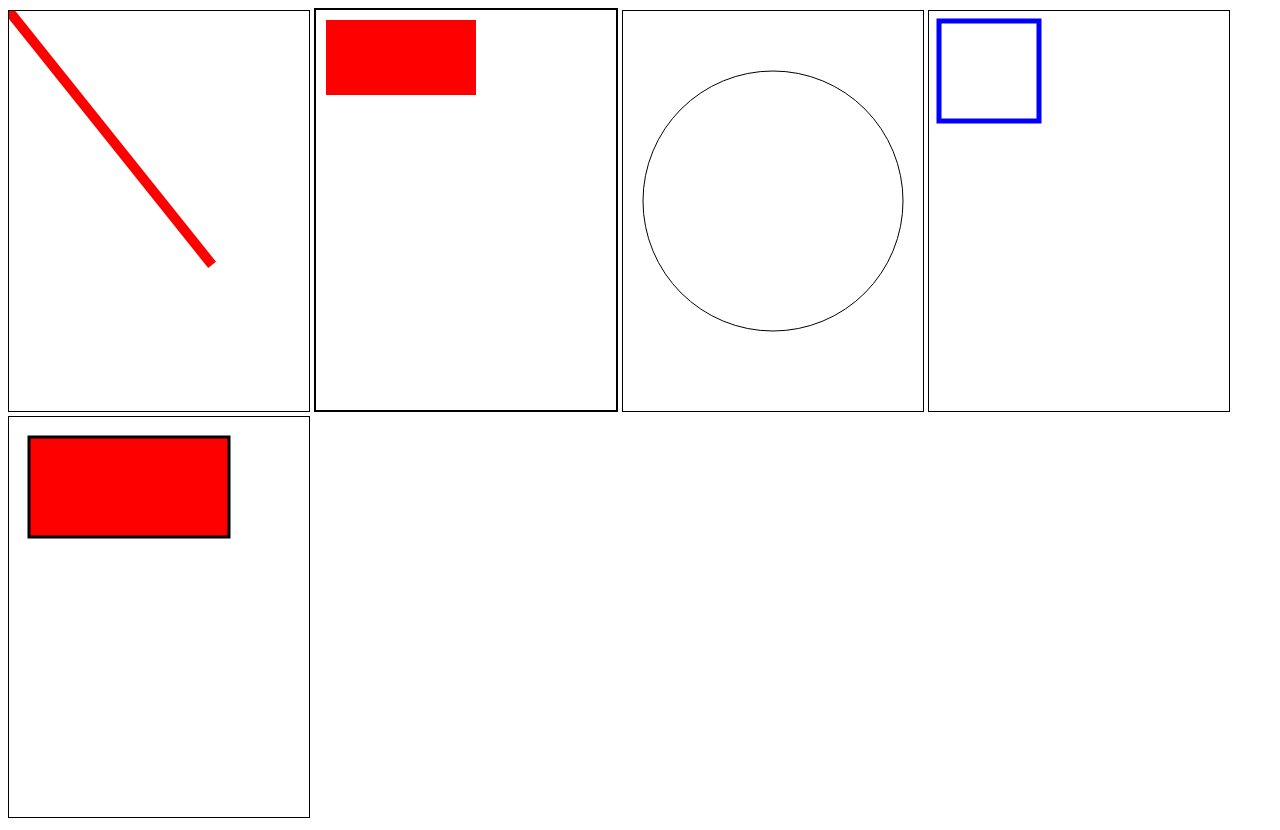
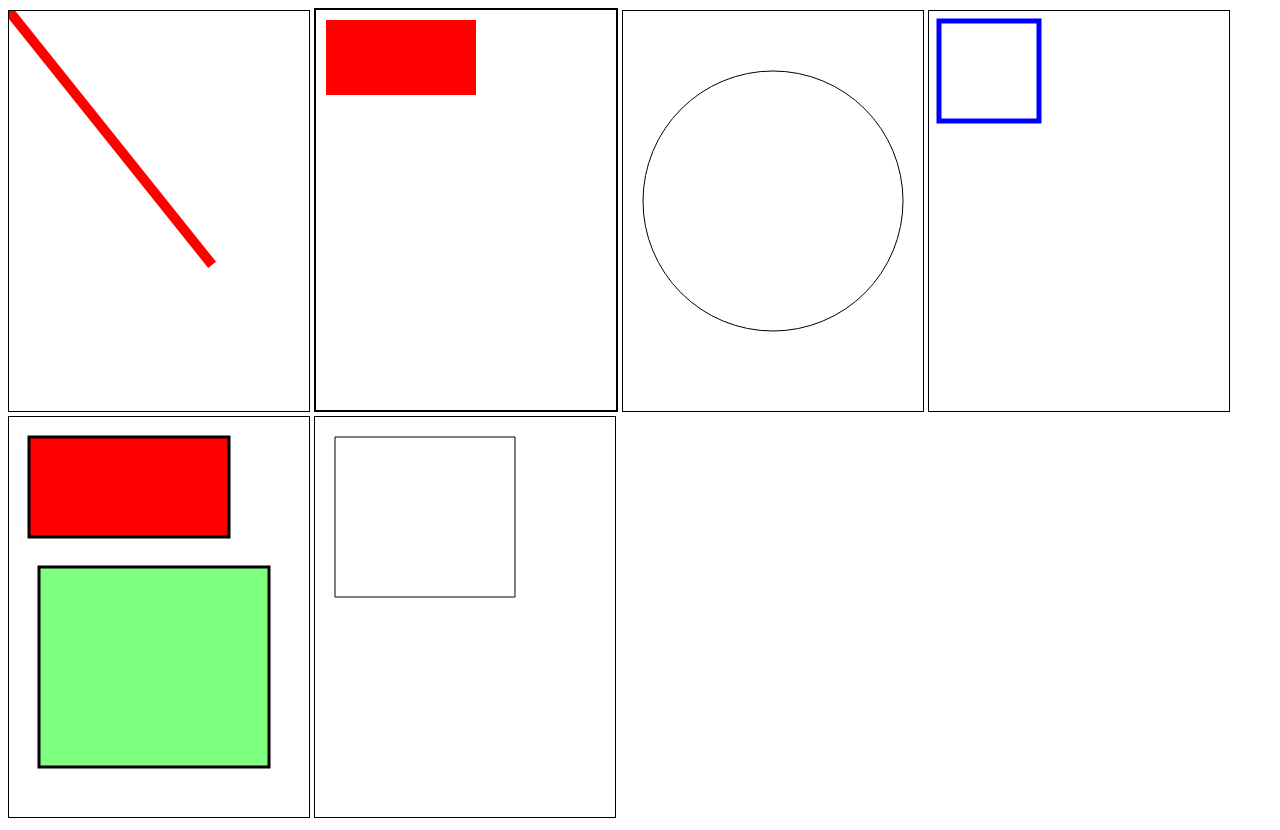
Before and after one commit to chinky23-tech/canvas, a plain HTML site: page index.html in a window 1280 px wide. Drawn offline with Linux system fonts and the light colour scheme.

Commit message:
square box

```diff
--- a/index.html
+++ b/index.html
@@ -12,6 +12,7 @@
     <canvas id="circleCanvas" width="300" height="400" style="border: 1px solid #000000;"></canvas>
     <canvas id="strokeCanvas" width="300" height="400" style="border:1px solid #000000;"></canvas>
     <canvas id="fillCanvas" width="300" height="400" style="border:1px solid #000000;"></canvas>
+    <canvas id="canvas1" width="300" height="400" style="border:1px solid #000000;"></canvas>
     <script src="script.js"></script>
 </body>
 </html>
--- a/script.js
+++ b/script.js
@@ -34,7 +34,26 @@ const ctx5 = squareFill.getContext("2d");
 //filled the rectangle
 ctx5.fillStyle = "red";
 ctx5.fillRect(20,20, 200, 100);
+ctx5.fillStyle = "rgb(0 255 0/50%)";// property to create opacity
+ctx5.fillRect(30,150,230,200);
 //the outline rectangle
+
 ctx5.strokeStyle = "black";
 ctx5.lineWidth = 3;
 ctx5.strokeRect(20,20,200,100);
+ctx5.strokeStyle = "rgb(0 0 0 255/50%)";//property to create opacity
+ctx5.strokeRect(30,150,230,200);
+
+// shapes
+const shapes = document.getElementById("canvas1");
+const ctx6 = shapes.getContext("2d");
+ctx6.beginPath();
+// set start-point
+ctx6.moveTo(20,20);
+//set sub point
+ctx6.lineTo(20,180);
+ctx6.lineTo(200,180);
+ctx6.lineTo(200,20);
+//set end point
+ctx6.lineTo(20,20);
+ctx6.stroke();
```
